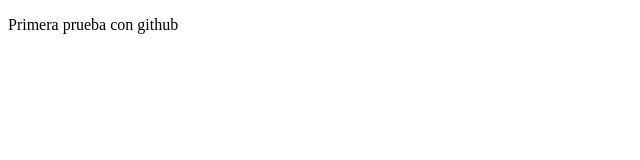
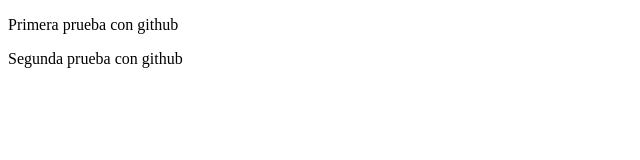
Before and after one commit to kako10/PruebaHD, a plain HTML site: page index.html in a window 1280 px wide. Shown: the whole page, without its empty margins (0-640 px from the left). Drawn offline with Linux system fonts and the light colour scheme.

Commit message:
se agrego segundo parrafo desde remoto

```diff
--- a/index.html
+++ b/index.html
@@ -5,6 +5,7 @@
 </head>
 <body>
 	<p>Primera prueba con github</p>
+	<p>Segunda prueba con github</p>
 
 
 </body>
```
